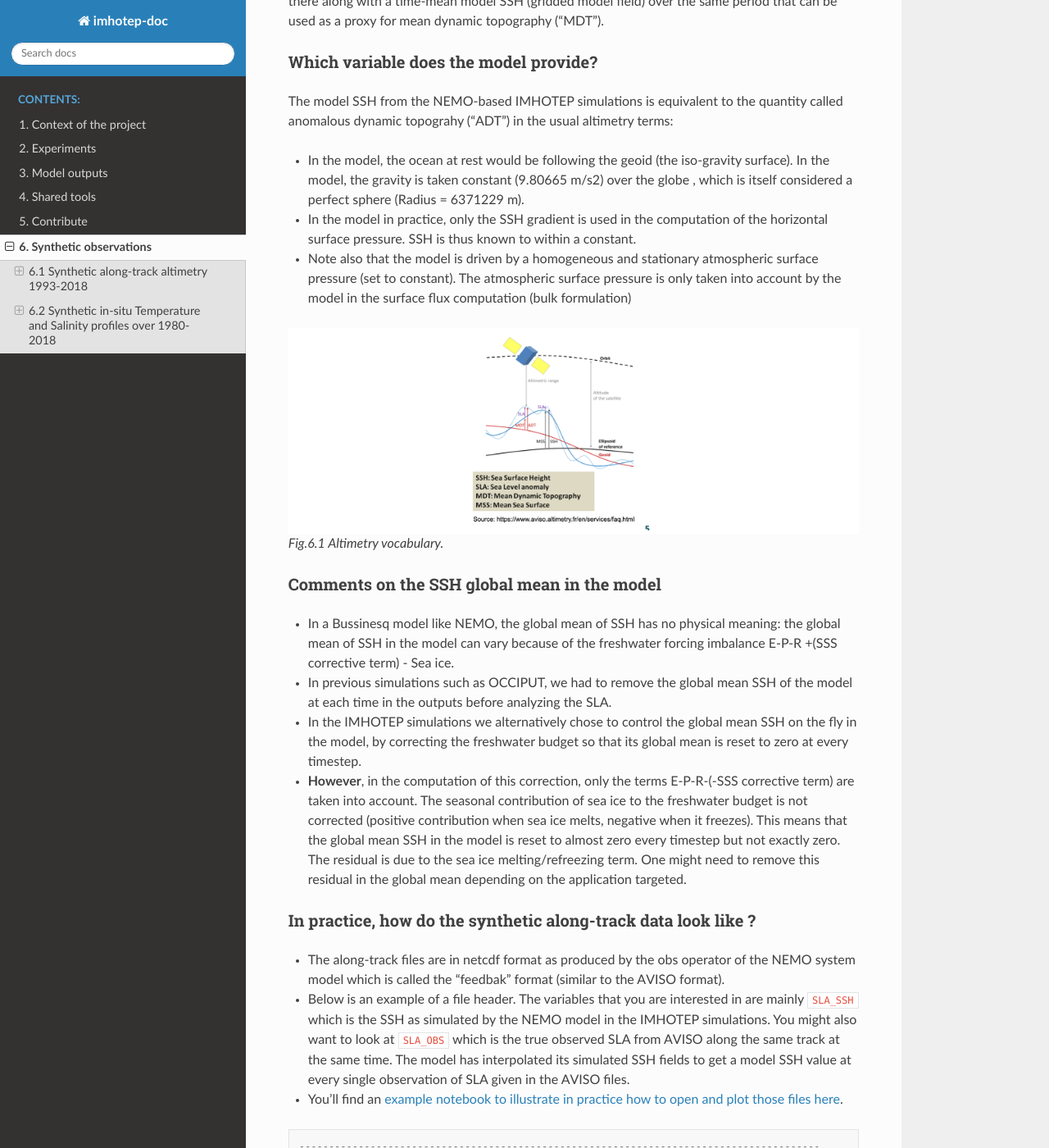
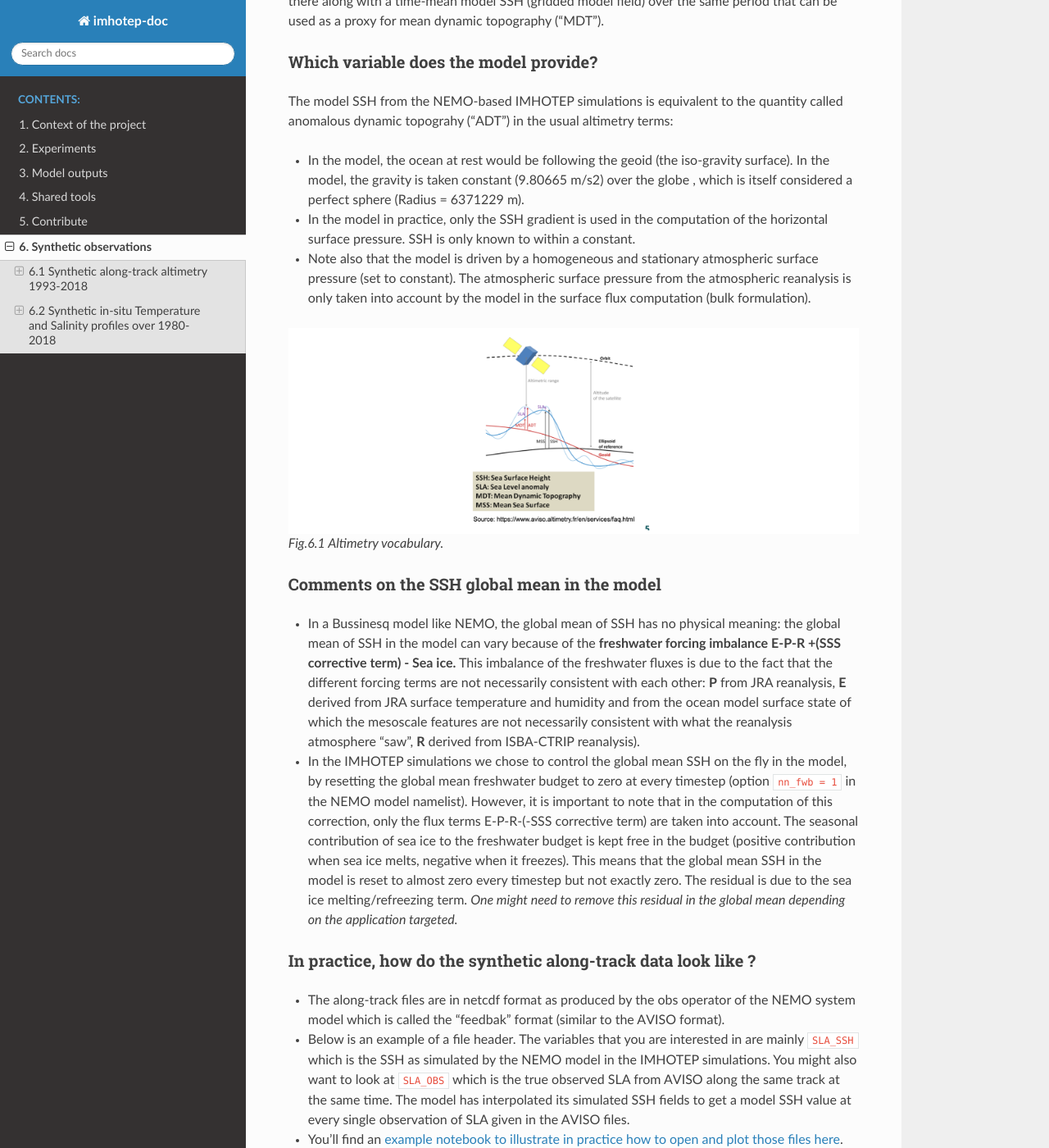
Before and after one commit to imhotep-project/doc-imhotep, a Sphinx documentation site: the page built from source/6-Synthetic-Obs.md, in a window 1280 px wide and 1400 px high, scrolled down 952 px. Shown: the whole window at 82% size. Built offline with Sphinx 7.4.7 and the Read the Docs theme 2.0.0, drawn with Linux system fonts in a browser that asks for light colours.

Commit message:
Update 6-Synthetic-Obs.md

```diff
--- a/source/6-Synthetic-Obs.md
+++ b/source/6-Synthetic-Obs.md
@@ -37,24 +37,20 @@ iso-gravity surface). In the model, the gravity is taken constant
 (Radius = 6371229 m).
 
 * In the model in practice, only the SSH gradient is used in the
-computation of the horizontal surface pressure. SSH is thus known to
+computation of the horizontal surface pressure. SSH is only known to
 within a constant.
 
-* Note also that the model is driven by a homogeneous and stationary atmospheric surface pressure (set to constant). The atmospheric surface pressure is only taken into
-account by the model in the surface flux computation (bulk formulation)
+* Note also that the model is driven by a homogeneous and stationary atmospheric surface pressure (set to constant). The atmospheric surface pressure from the atmospheric reanalysis is only taken into
+account by the model in the surface flux computation (bulk formulation).
 
 ![Altimetry vocabulary](./img/SSHscheme.png)
 _Fig.6.1 Altimetry vocabulary._
 
 ### Comments on the SSH global mean in the model
 
-* In a Bussinesq model like NEMO, the global mean of SSH has no physical meaning: the global mean of SSH in the model can vary because of the freshwater forcing imbalance E-P-R +(SSS corrective term) - Sea ice.
+* In a Bussinesq model like NEMO, the global mean of SSH has no physical meaning: the global mean of SSH in the model can vary because of the **freshwater forcing imbalance E-P-R +(SSS corrective term) - Sea ice.** This imbalance of the freshwater fluxes is due to the fact that the different forcing  terms are not necessarily consistent with each other: **P** from JRA reanalysis, **E** derived from JRA surface temperature and humidity and from the ocean model surface state of which the mesoscale features are not necessarily consistent with what the reanalysis atmosphere "saw", **R** derived from ISBA-CTRIP reanalysis).
 
-* In previous simulations such as OCCIPUT, we had to remove the global mean SSH of the model at each time in the outputs before analyzing the SLA.
-
-* In the IMHOTEP simulations we alternatively chose to control the global mean SSH on the fly in the model, by correcting the freshwater budget so that its global mean is reset to zero at every timestep.
-
-* __However__, in the computation of this correction, only the terms E-P-R-(-SSS corrective term) are taken into account. The seasonal contribution of sea ice to the freshwater budget is not corrected (positive contribution when sea ice melts, negative when it freezes).  This means that the global mean SSH in the model is reset to almost zero every timestep but not exactly zero. The residual is due to the sea ice melting/refreezing term. One might need to remove this residual in the global mean depending on the application targeted.
+* In the IMHOTEP simulations we chose to control the global mean SSH on the fly in the model, by resetting the global mean freshwater budget to zero at every timestep (option `nn_fwb = 1` in the NEMO model namelist). However, it is important to note that in the computation of this correction, only the flux terms E-P-R-(-SSS corrective term) are taken into account. The seasonal contribution of sea ice to the freshwater budget is kept free in the budget (positive contribution when sea ice melts, negative when it freezes).  This means that the global mean SSH in the model is reset to almost zero every timestep but not exactly zero. The residual is due to the sea ice melting/refreezing term. _One might need to remove this residual in the global mean depending on the application targeted._
 
 ### In practice, how do the synthetic along-track data look like ?
 
```
